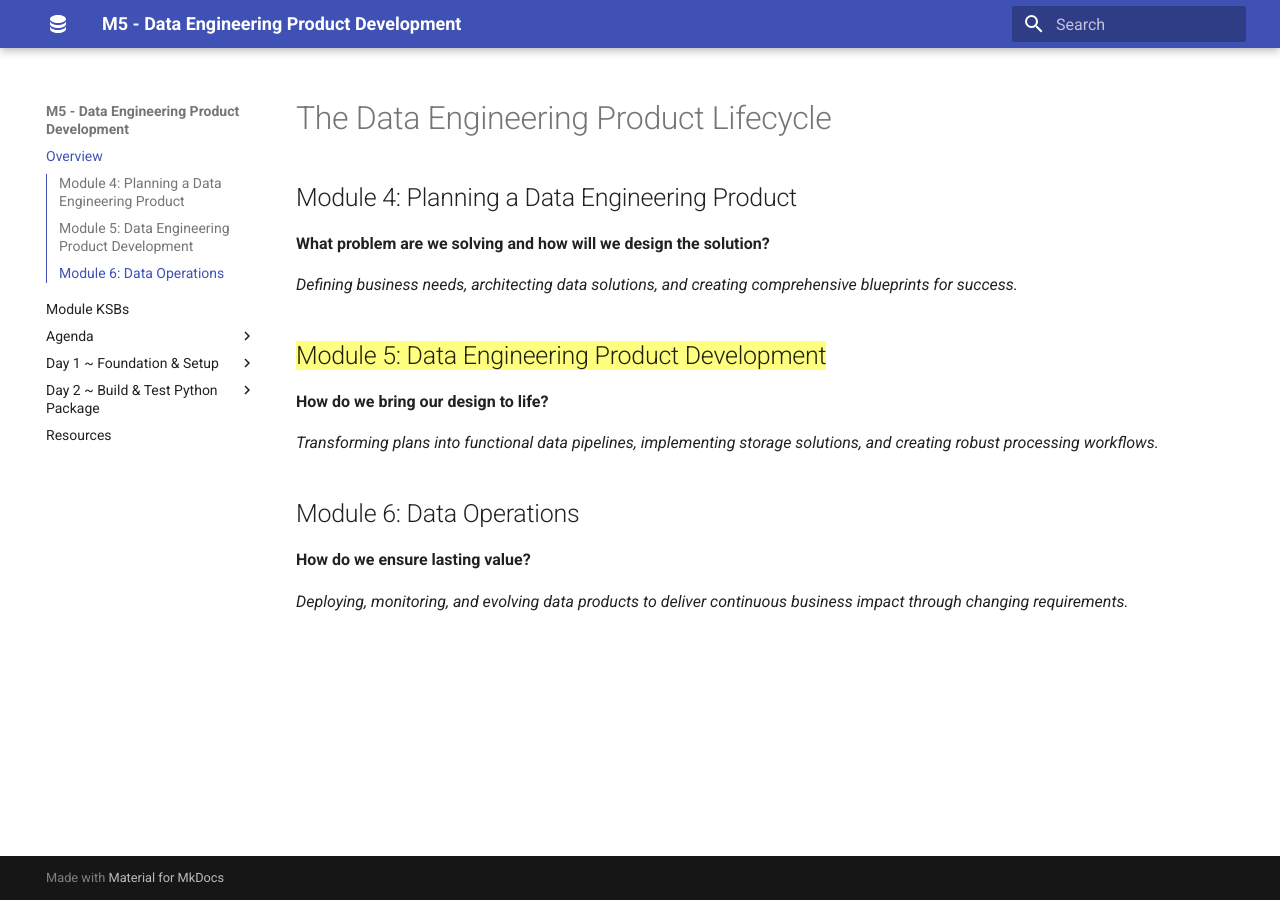
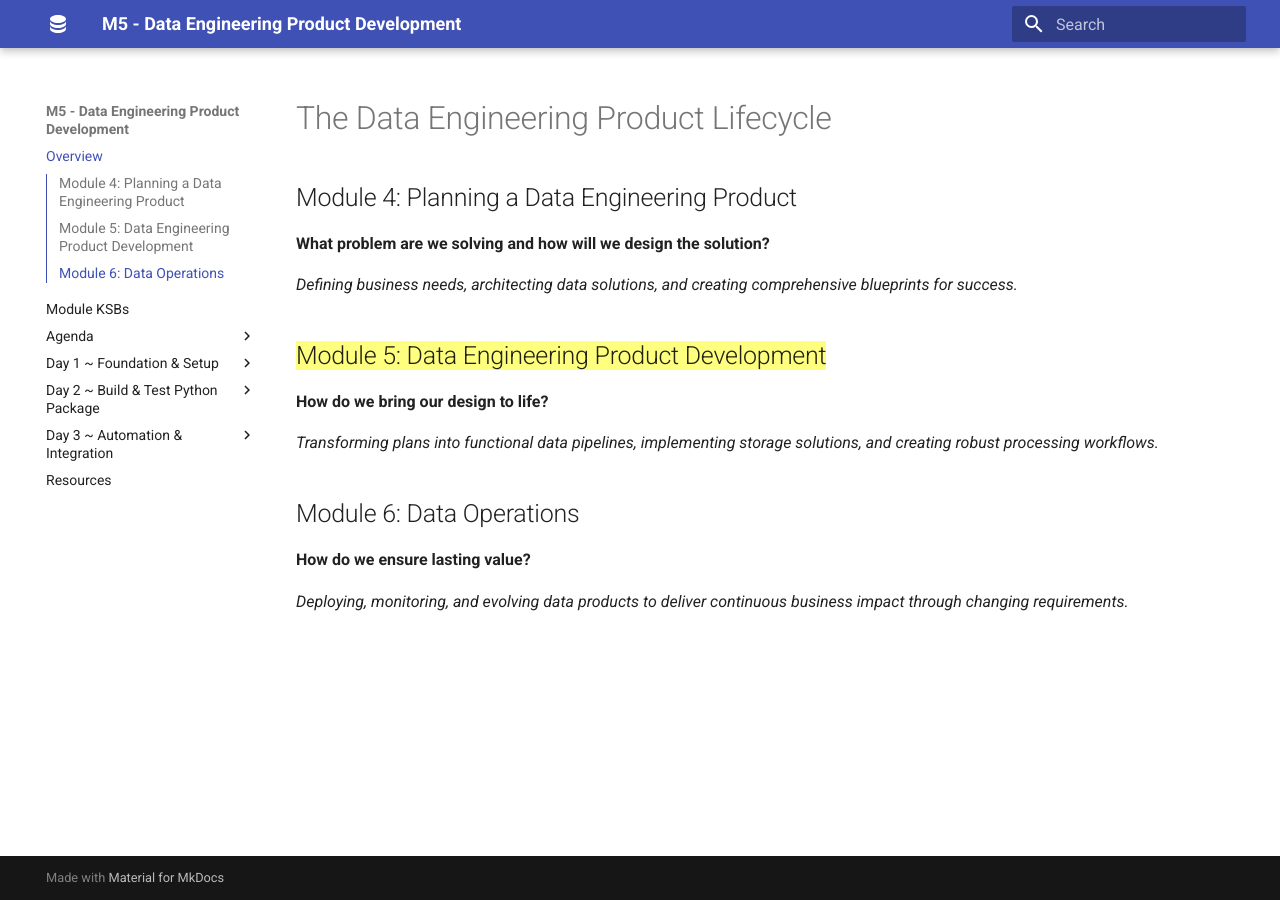
Before and after one commit to qaalabs/DE5M5, an MkDocs documentation site: the page built from docs/index.md, in a window 1280 px wide. Built offline with MkDocs 1.6.1 and Material for MkDocs 9.7.7, drawn with Linux system fonts in a browser that asks for light colours; some of the changed lines change nothing that is shown.

Commit message:
Auto commit by uthisha

```diff
--- a/mkdocs.yml
+++ b/mkdocs.yml
@@ -11,6 +11,7 @@ nav:
     - Topics: agenda/index.md
     - Day 1: agenda/day1.md
     - Day 2: agenda/day2.md
+    - Day 3: agenda/day3.md
 
   - "Day 1 ~ Foundation & Setup":
     - "Library Pipeline Scenario": day1/scenario.md
@@ -42,6 +43,16 @@ nav:
     - "Explain Linting": day2/linting.md
     - "Fix All Linting Issues": day2/linting-fixes.md
     - "Run Commands to see Status": labs/23-yardstick.md
+
+  - "Day 3 ~ Automation & Integration":
+    - "GitHub Actions": day3/github-actions.md
+    - "GitHub Actions ~ Trigger Workflow": day3/github-workflow.md
+    - "Explore GitHub History & Logs": day3/github-explore.md
+    - "Run the Pipeline Runner": day3/pipeline-runner.md
+    - "Create Database in SSMS": day3/ssms.md
+    - "01 Create Fabric Lakehouse": labs/01-lakehouse.md
+    - "Run pipeline in MS Fabric": labs/33-library-pipeline.md
+    - "Create Gold Layer Table": labs/33-library-pipeline.md
 
   - Resources: resources.md
 
```
